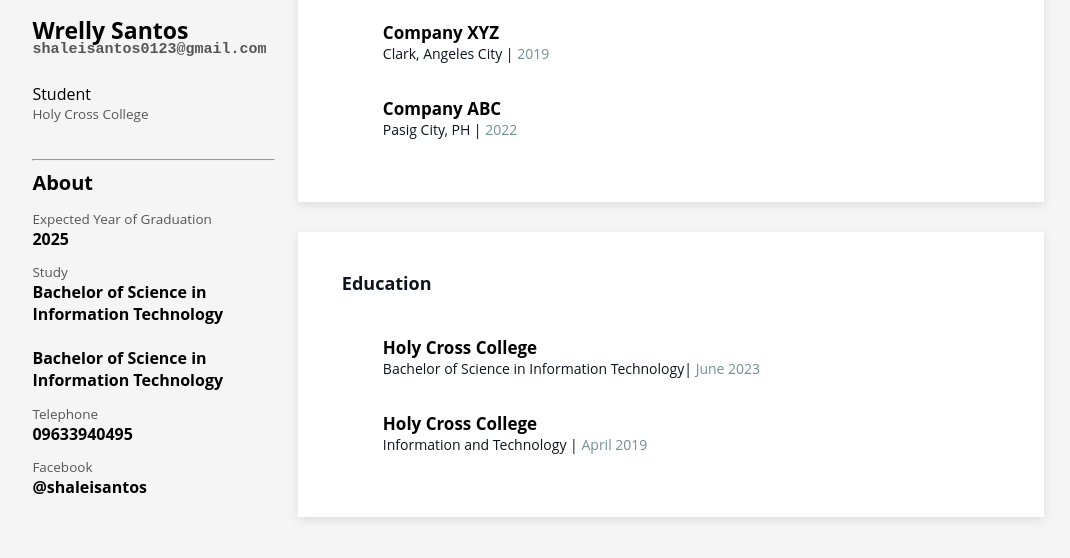
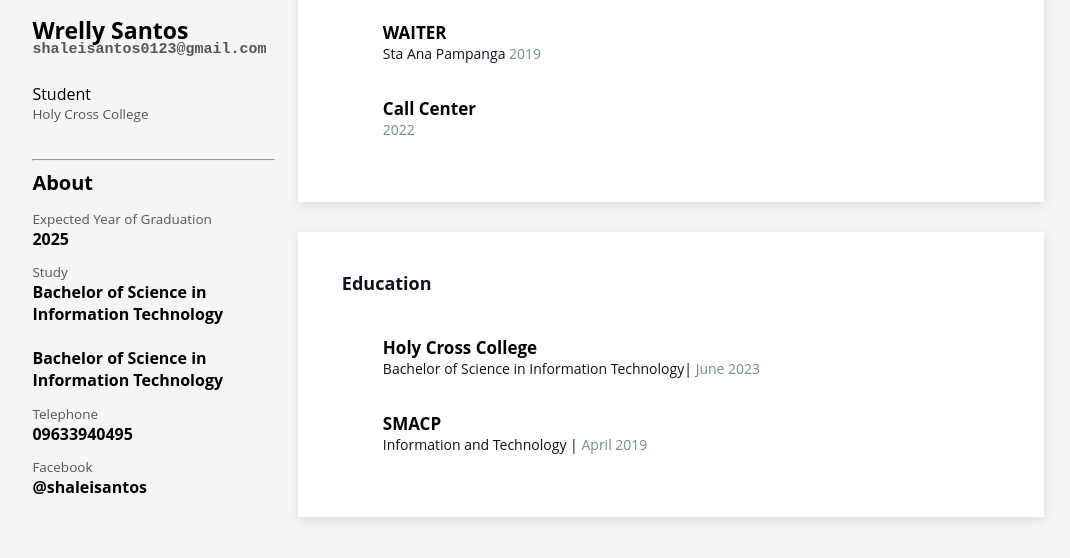
Before and after one commit to wrelly/wrelly, a plain HTML site: page index.html in a window 1280 px wide. Shown: the part 154-712 px from the top of the page, without its empty margins (102-1172 px from the left). Drawn offline with Linux system fonts and the light colour scheme.

Commit message:
Update index.html

```diff
--- a/index.html
+++ b/index.html
@@ -222,9 +222,9 @@ strong,span{
         <div class="card">
             <p><i class="fas fa-briefcase stroke-transparent"></i>&nbsp;&nbsp;&nbsp;Work Experience</p>
             <ul>
-                <li><p class="tags">Company XYZ<br><span>Clark, Angeles City | <span>2019</span></span></p>
+                <li><p class="tags">WAITER<br><span>Sta Ana Pampanga <span>2019</span></span></p>
                     <a class="edit" href="#"><i class="fas fa-pen stroke-transparent-blue"></i></a></li>
-                <li><p class="tags">Company ABC<br><span>Pasig City, PH | <span>2022</span></span></p>
+                <li><p class="tags">Call Center<br><span> <span>2022</span></span></p>
                     <a class="edit" href="#"><i class="fas fa-pen stroke-transparent-blue"></i></a></li>
 
 
@@ -236,7 +236,7 @@ strong,span{
             <ul>
                 <li><p class="tags">Holy Cross College<br><span>Bachelor of Science in Information Technology| <span>June 2023</span></span></p>
                     <a class="edit" href="#"><i class="fas fa-pen stroke-transparent-blue"></i></a></li>
-                <li><p class="tags">Holy Cross College<br><span>Information and Technology | <span>April 2019</span></span></p>
+                <li><p class="tags">SMACP<br><span>Information and Technology | <span>April 2019</span></span></p>
                     <a class="edit" href="#"><i class="fas fa-pen stroke-transparent-blue"></i></a></li>
 
             </ul>
```
